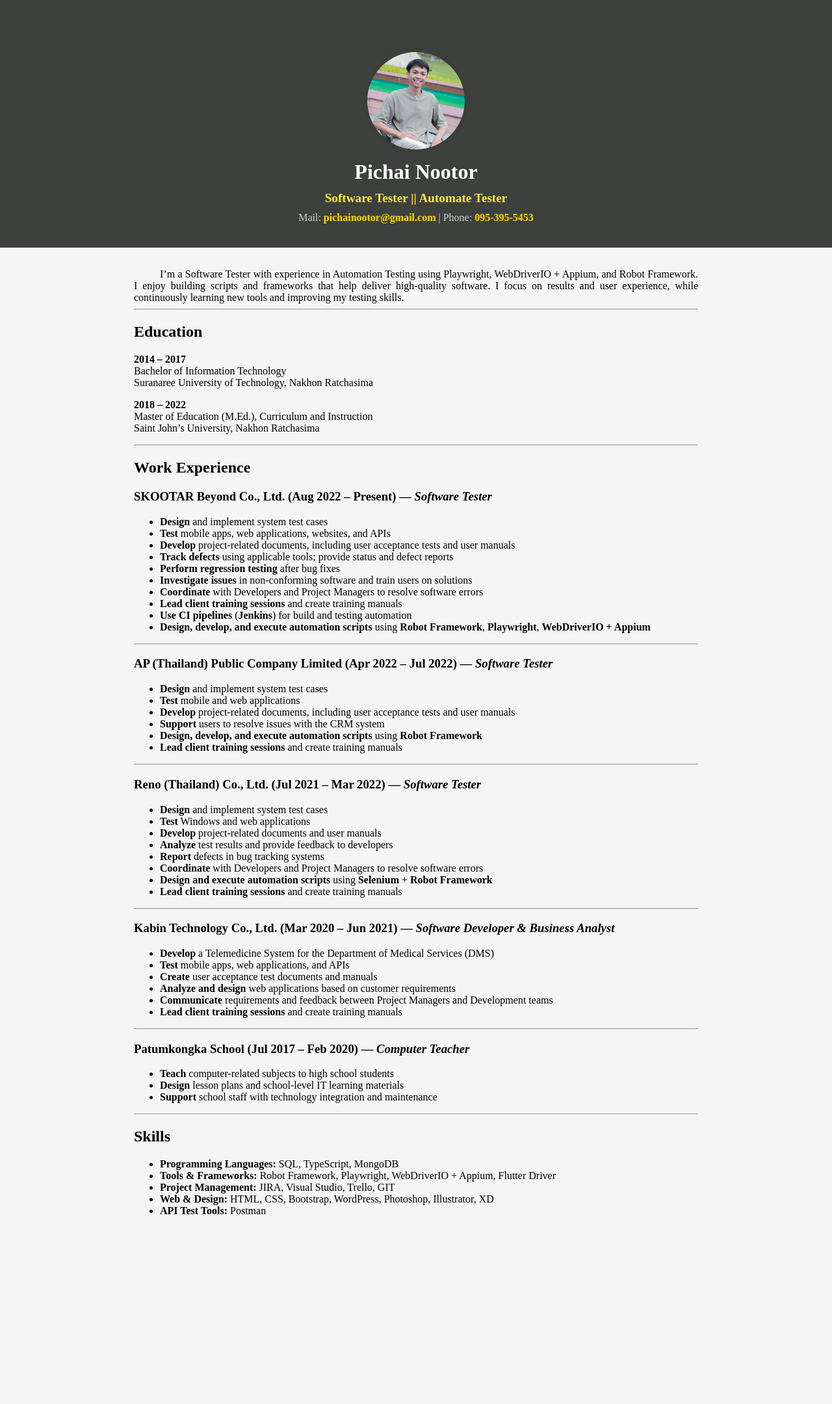
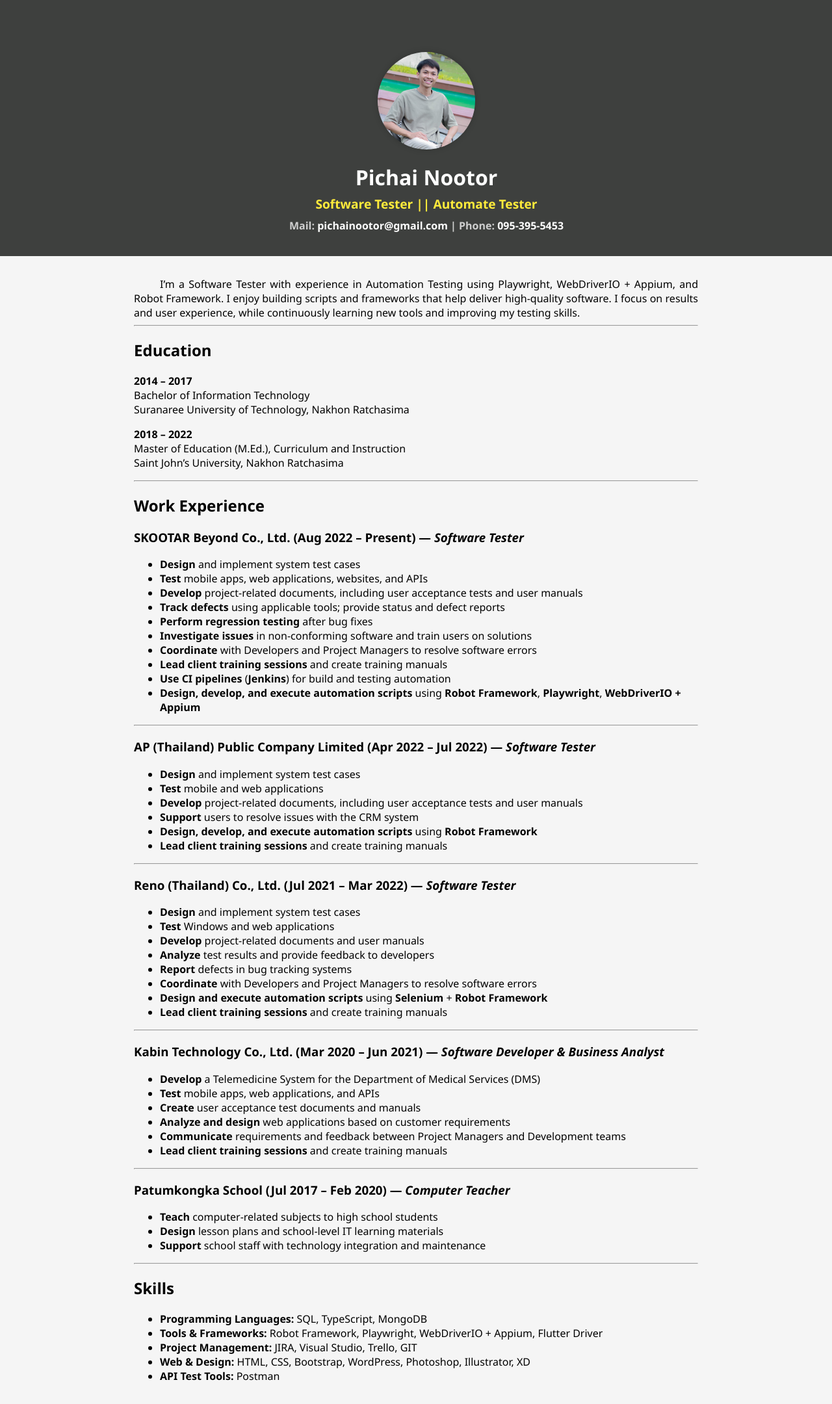
Before and after one commit to pichai-nootor/pichai-nootor.github.io, a Jekyll site: the page built from index.md, in a window 1280 px wide. Shown: the whole page at 65% size. Built offline with Jekyll 4.4.1, drawn with Linux system fonts in a browser that asks for light colours; our own code applies the rules of GitHub Pages for plain Markdown files; before the commit the page ends 1904 px from its top, so only the background shows below that.

Commit message:
Update default.html

```diff
--- a/_layouts/default.html
+++ b/_layouts/default.html
@@ -7,25 +7,23 @@
     <title>{{ site.title | default: site.github.repository_name }}</title>
 
     <style>
-      /* กำจัด margin/padding ของ html/body */
+      /* Reset margin/padding */
       html, body {
         margin: 0;
         padding: 0;
-        background: #f5f5f5; /* พื้นหลังส่วน content */
+        background: #f5f5f5; /* พื้นหลัง content */
+        font-family: "Segoe UI", Tahoma, Geneva, Verdana, sans-serif;
       }
 
-      /* header แบบเต็มจอ */
+      /* ===== Header ===== */
       header.page-header {
-        background: #3e403e !important;
-        position: relative;
+        background: #3e403e;
         display: flex;
         flex-direction: column;
         align-items: center;
-        overflow: visible !important;
-        /* padding-top: 5rem; */
-        padding-bottom: 2rem;
-        width: 100vw;
-        margin: 0;
+        text-align: center;
+        padding: 5rem 1rem 2rem 1rem; /* top, sides, bottom */
+        width: 100%;
         color: white;
       }
 
@@ -34,35 +32,62 @@
         display: none !important;
       }
 
-      /* ปรับระยะและสี h1-h3 */
+      /* รูปโปรไฟล์ */
+      header.page-header img {
+        width: 150px;
+        height: 150px;
+        object-fit: cover;
+        object-position: center 20%;
+        border-radius: 50%;
+        margin-bottom: 1rem;
+        box-shadow: 0 0 10px rgba(0,0,0,0.2);
+      }
+
+      /* ข้อความ header */
       header.page-header h1 {
-        margin: 0.3rem 0;
+        margin: 0.5rem 0 0.3rem 0;
+        font-size: 2rem;
+        font-weight: bold;
+        color: #ffffff;
         line-height: 1.2;
-        text-align: center;
-        font-size: 2rem;
-        color: #ffffff; /* ชื่อเด่นที่สุด */
       }
+
       header.page-header h2 {
         margin: 0.3rem 0;
-        line-height: 1.2;
-        text-align: center;
         font-size: 1.2rem;
-        color: #ffeb3b; /* tagline สีต่างจาก h1 */
+        color: #ffeb3b;
+        line-height: 1.3;
       }
+
       header.page-header h3 {
         margin: 0.3rem 0;
-        line-height: 1.2;
-        text-align: center;
         font-size: 1rem;
-        font-weight: normal;
-        color: #cfcfcf; /* contact สีเทาอ่อน */
+        color: #cfcfcf;
+        line-height: 1.3;
       }
 
-      /* responsive สำหรับ mobile */
+      /* contact info สีต่าง */
+      header.page-header .contact-info {
+        color: #ffffff;
+        font-weight: bold;
+      }
+
+      /* ===== Main content ===== */
+      .main-content {
+        max-width: 900px;
+        margin: 2rem auto;
+        padding: 0 1rem;
+        box-sizing: border-box;
+      }
+
+      /* ===== Responsive ===== */
       @media screen and (max-width: 600px) {
         header.page-header {
-          padding-top: 3rem;
-          padding-bottom: 1.5rem;
+          padding: 3rem 1rem 1.5rem 1rem;
+        }
+        header.page-header img {
+          width: 120px;
+          height: 120px;
         }
         header.page-header h1 {
           font-size: 1.5rem;
@@ -74,52 +99,19 @@
           font-size: 0.9rem;
         }
       }
-
-      /* content อยู่กลางจอ ไม่เต็มหน้าจอ */
-      .main-content {
-        max-width: 900px;
-        margin: 2rem auto;
-        padding: 0 1rem;
-        box-sizing: border-box;
-      }
-      header.page-header .contact-info {
-  color: #ffd700; /* สีเหลืองอ่อนสำหรับ email/phone */
-  font-weight: bold; /* ทำให้เด่นขึ้นหน่อย */
-}
-
-      /* ปรับรูปโปรไฟล์ให้เหมาะกับมือถือ */
-      header.page-header img {
-        width: 150px;
-        height: 150px;
-        object-fit: cover;
-        object-position: center 20%;
-        border-radius: 50%;
-        margin-top: 5rem;
-        margin-bottom: 10px;
-        box-shadow: 0 0 8px rgba(0,0,0,0.15);
-      }
-      @media screen and (max-width: 600px) {
-        header.page-header img {
-          width: 120px;
-          height: 120px;
-          margin-top: 3rem;
-        }
-      }
     </style>
   </head>
 
   <body>
-    <header class="page-header" role="banner" style="text-align:center;">
-      <img
-        src="{{ '/assets/profile.jpg' | relative_url }}"
-        alt="Profile photo"
-      />
+    <header class="page-header">
+      <img src="{{ '/assets/profile.jpg' | relative_url }}" alt="Profile photo" />
 
       <h1 class="project-name">{{ site.title | default: site.github.repository_name }}</h1>
       <h2 class="project-tagline">{{ site.description | default: site.github.project_tagline }}</h2>
-   <h3 class="project-tagline">
-  Mail: <span class="contact-info">pichainootor@gmail.com</span> | Phone: <span class="contact-info">095-395-5453</span>
-</h3>
+      <h3 class="project-tagline">
+        Mail: <span class="contact-info">pichainootor@gmail.com</span> |
+        Phone: <span class="contact-info">095-395-5453</span>
+      </h3>
     </header>
 
     <div class="main-content">
```
